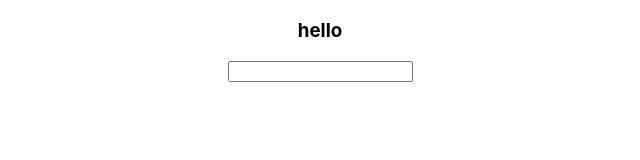
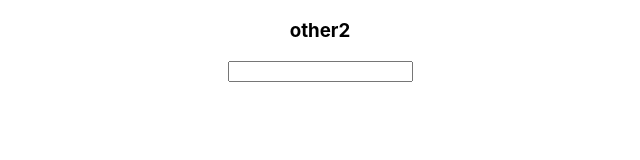
Before and after one commit to eparkhurst/growThatDev, a React (Create React App) app: page / in a window 1280 px wide. Shown: the top 160 px of the page, without its empty margins (320-960 px from the left). Built offline with nearby package versions, Linux system fonts and the light colour scheme.

Commit message:
added setinterval

```diff
--- a/src/App.js
+++ b/src/App.js
@@ -6,9 +6,16 @@ class App extends React.PureComponent {
   constructor(props){
     super(props);
     this.state = {
-      phrases : ['hello', 'good bye'],
+      phrases : ['hello', 'good bye', 'other', 'other2'],
       phraseIndex: 0,
     }
+  }
+
+  componentDidMount() {
+    this.timer = setInterval(() => {
+      console.log('hit');
+      this.setState({phraseIndex: this.state.phraseIndex + 1})
+    }, 2000)
   }
   phraseMet = () => {
     console.log('Got the phrase');
```
